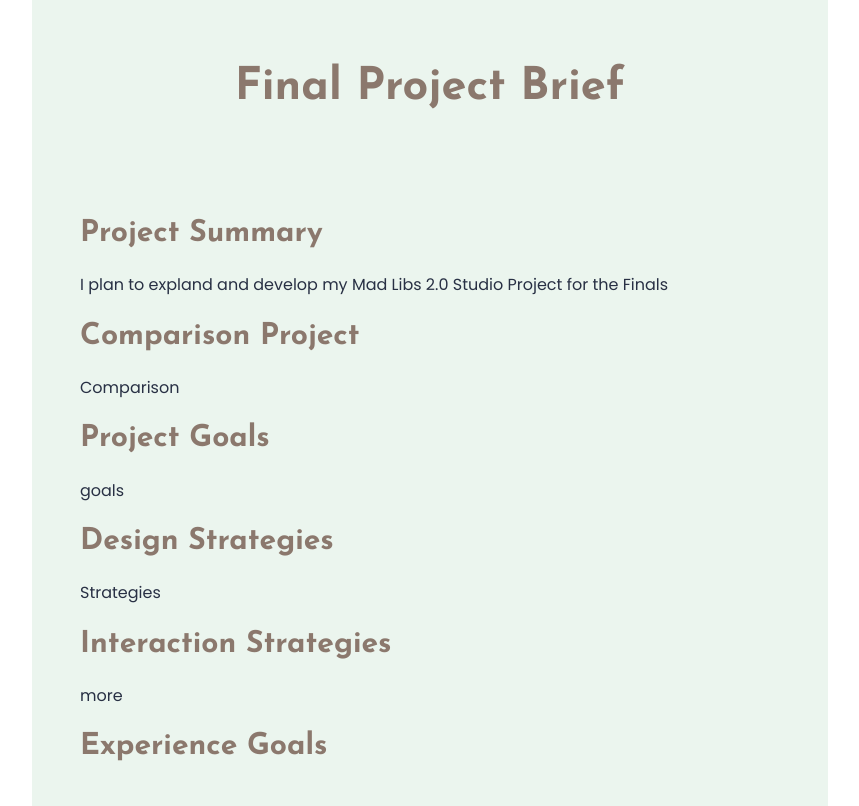
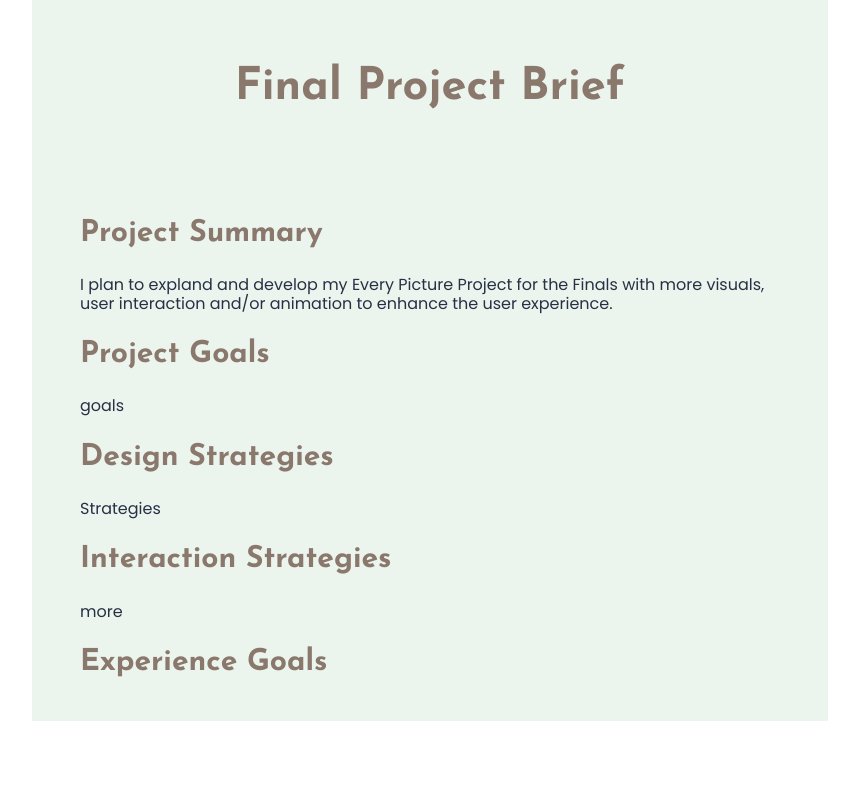
Before and after one commit to vantaylor/-des157a, a plain HTML site: page final/brief.html in a window 1280 px wide. Shown: the whole page, without its empty margins (210-1069 px from the left). Drawn offline with nearby package versions, Linux system fonts and the light colour scheme.

Commit message:
project brief

```diff
--- a/final/brief.html
+++ b/final/brief.html
@@ -22,13 +22,7 @@
         <section>
             <h2>Project Summary</h2>
 
-            <p>I plan to expland and develop my Mad Libs 2.0 Studio Project for the Finals</p>
-        </section>
-
-        <section>
-            <h2>Comparison Project</h2>
-
-            <p>Comparison</p>
+            <p>I plan to expland and develop my Every Picture Project for the Finals with more visuals, user interaction and/or animation to enhance the user experience.</p>
         </section>
 
         <section>
```
